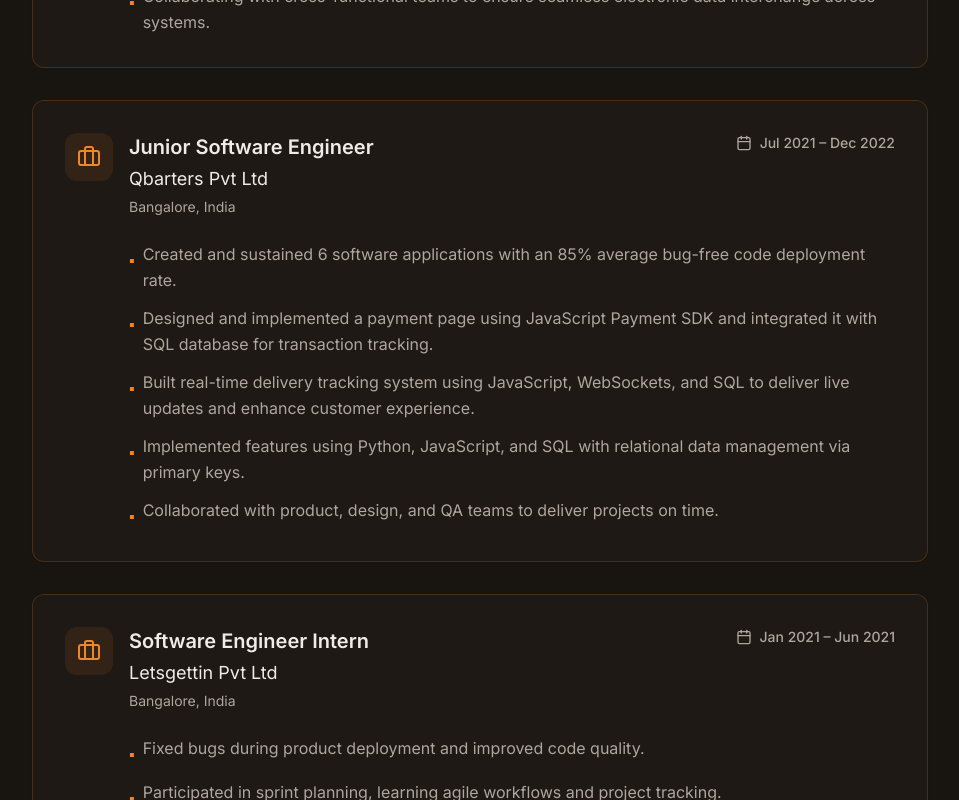
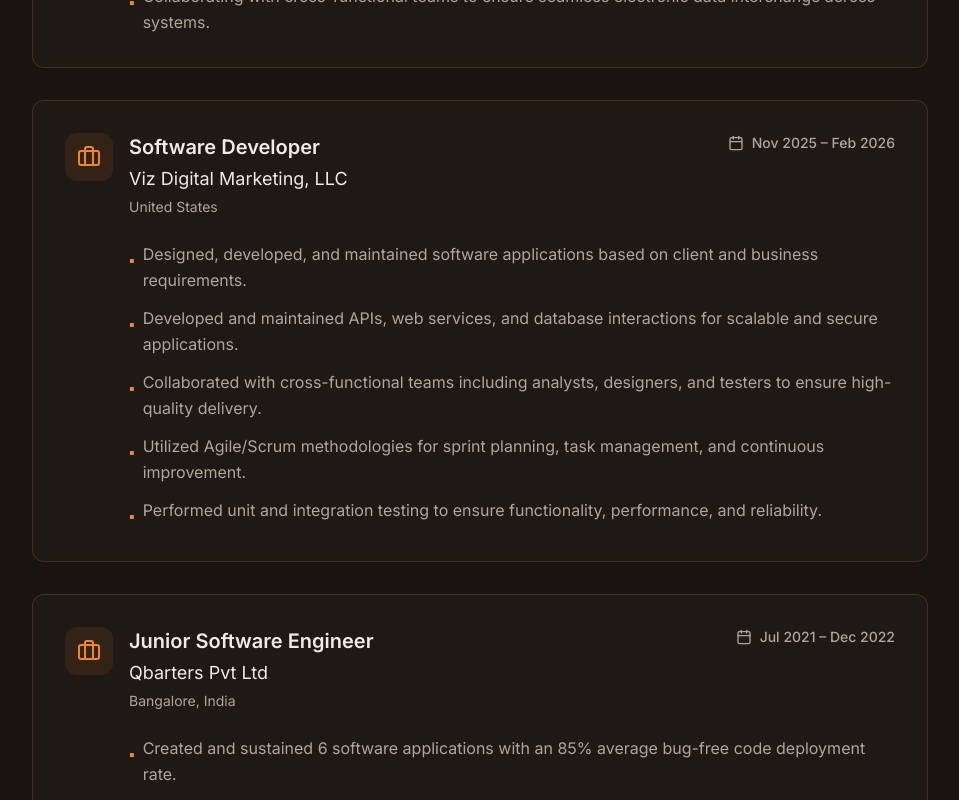
Before and after one commit to sreekar-web/sreekar-stack-glow, a React (Vite) app: page / in a window 1280 px wide. Shown: the part 2480-3280 px from the top of the page, without its empty margins (160-1119 px from the left). Built offline with nearby package versions, Linux system fonts and the light colour scheme; the HTML template or start-up script is replaced by a standard one.

Commit message:
Preceding changes

```diff
--- a/src/components/Experience.tsx
+++ b/src/components/Experience.tsx
@@ -15,6 +15,19 @@ const Experience = () => {
         "Working with SEEBURGER BIS landscape in an ERP environment for EDI integration and data exchange.",
         "Developing and maintaining EDI mappings and business process configurations for enterprise clients.",
         "Collaborating with cross-functional teams to ensure seamless electronic data interchange across systems."
+      ]
+    },
+    {
+      company: "Viz Digital Marketing, LLC",
+      location: "United States",
+      role: "Software Developer",
+      period: "Nov 2025 – Feb 2026",
+      achievements: [
+        "Designed, developed, and maintained software applications based on client and business requirements.",
+        "Developed and maintained APIs, web services, and database interactions for scalable and secure applications.",
+        "Collaborated with cross-functional teams including analysts, designers, and testers to ensure high-quality delivery.",
+        "Utilized Agile/Scrum methodologies for sprint planning, task management, and continuous improvement.",
+        "Performed unit and integration testing to ensure functionality, performance, and reliability."
       ]
     },
     {
```
